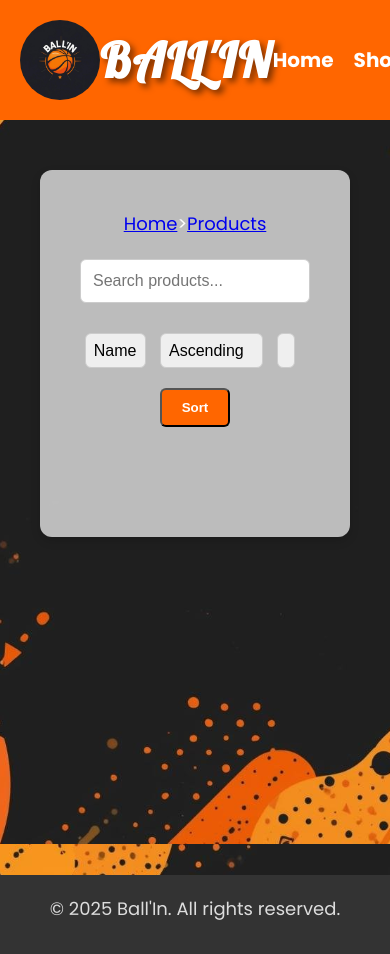
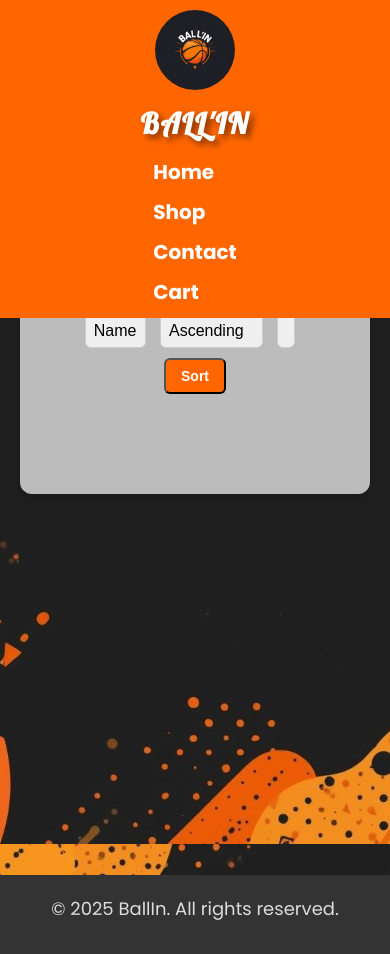
Before and after one commit to YouriRenoud/site-BALL-IN, a PHP site: page /BallIn/public/shop.php in a window 390 px wide. Run offline with PHP 8.4, Linux system fonts and the light colour scheme; data that the repository does not hold is empty.

Commit message:
responsive design + attempt on mail sender

```diff
--- a/public/css/global.css
+++ b/public/css/global.css
@@ -23,6 +23,7 @@ body {
     position: relative;
 }
 
+/* Header */
 header {
     position: fixed;
     top: 0;
@@ -58,6 +59,7 @@ header h1 {
     background-clip: text;
 }
 
+/* Navigation */
 nav ul {
     list-style: none;
     display: flex;
@@ -75,6 +77,7 @@ nav a:hover {
     text-decoration: underline;
 }
 
+/* Main */
 main {
     flex: 1;
     padding: 40px;
@@ -104,12 +107,13 @@ h2 {
     justify-content: center;
 }
 
+/* Container */
 .container {
-    background: rgba(255, 255, 255, 0.7); /* blanc semi-transparent */
+    background: rgba(255, 255, 255, 0.7);
     border-radius: 12px;
     padding: 40px;
     max-width: 400px;
-    margin: 0 auto;               /* centré horizontalement */
+    margin: 0 auto;
     box-shadow: 0 4px 10px rgba(0, 0, 0, 0.15);
     text-align: center;
 }
@@ -144,6 +148,7 @@ h2 {
     text-decoration: underline;
 }
 
+/* Buttons */
 .btn {
     display: inline-block;
     background-color: #ff6600;
@@ -153,7 +158,7 @@ h2 {
     text-decoration: none;
     font-weight: bold;
     margin: 20px;
-    transition: background-color 0.3s;
+    transition: background-color 0.3s, transform 0.2s;
 }
 
 .btn:hover {
@@ -167,6 +172,7 @@ h2 {
     margin-top: 30px;
 }
 
+/* Product Cards */
 .product-card {
     background: #fff;
     border-radius: 10px;
@@ -193,27 +199,30 @@ h2 {
     transform: translateY(-5px);
 }
 
-.product-card h3, .product-card p {
+.product-card h3,
+.product-card p {
     color: #000 !important;
 }
 
+/* Buy Button hidden */
 .buy-btn {
     position: absolute;
     bottom: 15px;
     right: 15px;
-    opacity: 0;               /* hidden by default */
+    opacity: 0;
     transform: translateY(20px);
     transition: all 0.3s ease;
-    pointer-events: none;     /* not clickable */
+    pointer-events: none;
     color: #fff;
 }
 
 .product-card:hover .buy-btn {
-    opacity: 1;               /* hover visible */
+    opacity: 1;
     transform: translateY(0);
-    pointer-events: auto;     /* to click */
+    pointer-events: auto;
 }
 
+/* Product Grid */
 .product-grid {
     display: grid;
     grid-template-columns: repeat(2, 1fr);
@@ -221,6 +230,7 @@ h2 {
     align-items: start;
 }
 
+/* Select2 fix */
 .select2-results__option {
     color: #3d3d3d !important;
     background-color: #fff;
@@ -235,6 +245,7 @@ h2 {
     color: #fff !important;
 }
 
+/* Footer */
 footer {
     background-color: #333;
     color: #ddd;
@@ -242,3 +253,82 @@ footer {
     padding: 20px;
     margin-top: auto;
 }
+
+/* ----------------------- */
+/* ✅ Responsive Design    */
+/* ----------------------- */
+
+/* Tablettes */
+@media (max-width: 992px) {
+    header h1 {
+        font-size: 2.2rem;
+    }
+
+    nav ul {
+        gap: 10px;
+    }
+
+    .product-grid {
+        grid-template-columns: 1fr 1fr; /* encore 2 colonnes */
+        gap: 15px;
+    }
+
+    .product-card {
+        height: auto;
+        flex-direction: column;
+        align-items: flex-start;
+    }
+
+    .product-card img {
+        width: 100%;
+        height: auto;
+    }
+}
+
+/* Mobiles */
+@media (max-width: 576px) {
+    header {
+        flex-direction: column;
+        align-items: center;
+        padding: 10px;
+    }
+
+    header h1 {
+        font-size: 1.8rem;
+        margin: 10px 0;
+    }
+
+    nav ul {
+        flex-direction: column;
+        gap: 8px;
+    }
+
+    main {
+        padding: 20px;
+    }
+
+    .container {
+        max-width: 95%;
+        padding: 20px;
+    }
+
+    .product-grid {
+        grid-template-columns: 1fr; /* une seule colonne */
+    }
+
+    .btn {
+        margin: 10px;
+        padding: 8px 15px;
+        font-size: 14px;
+    }
+
+    .product-card {
+        flex-direction: column;
+        height: auto;
+    }
+
+    .product-card img {
+        width: 100%;
+        max-height: 200px;
+    }
+}
--- a/public/login.php
+++ b/public/login.php
@@ -30,8 +30,8 @@
                 </form>
 
                 <div class="links">
-                    <p>New to Ball'In ? <a href="signup.html">Sign up now !</a></p>
-                    <p><a href="forgot-password.html">Forgot your password ?</a></p>
+                    <p>New to Ball'In ? <a href="signup.php">Sign up now !</a></p>
+                    <p><a href="forgot-password.php">Forgot your password ?</a></p>
                 </div>
 
             </div>
--- a/resources/views/footer.php
+++ b/resources/views/footer.php
@@ -1,3 +1,3 @@
 <footer>
-    <p>&copy; 2025 Ball'In. All rights reserved.</p>
+    <p>&copy; 2025 BallIn. All rights reserved.</p>
 </footer>
--- a/resources/views/head.php
+++ b/resources/views/head.php
@@ -5,4 +5,4 @@
 <link href="https://fonts.googleapis.com/css2?family=Poppins:wght@400;600;700&display=swap" rel="stylesheet">
 <link href="https://fonts.googleapis.com/css2?family=Lobster&display=swap" rel="stylesheet">
 
-<link rel="stylesheet" href="/Ball'In/public/css/global.css">
+<link rel="stylesheet" href="/BallIn/public/css/global.css">
--- a/resources/views/header.php
+++ b/resources/views/header.php
@@ -1,14 +1,14 @@
 <header>
-    <img src="/Ball'In/public/images/logo.png" alt="Ball'In Logo" class="logo">
+    <img src="/BallIn/public/images/logo.png" alt="Ball'In Logo" class="logo">
 
     <h1>Ball'In</h1>
 
     <nav>
         <ul>
-            <li><a href="/Ball'In/public/index.php">Home</a></li>
-            <li><a href="/Ball'In/public/shop.php">Shop</a></li>
-            <li><a href="/Ball'In/public/contact.php">Contact</a></li>
-            <li><a href="/Ball'In/public/cart.php">Cart</a></li>
+            <li><a href="/BallIn/public/index.php">Home</a></li>
+            <li><a href="/BallIn/public/shop.php">Shop</a></li>
+            <li><a href="/BallIn/public/contact.php">Contact</a></li>
+            <li><a href="/BallIn/public/cart.php">Cart</a></li>
         </ul>
     </nav>
 </header>
```
Also changed, not shown: app/controllers/UserController.php (+94 -0 lines), public/forgot-password.php (added, +30 -0 lines), public/reset-password.php (added, +36 -0 lines).
